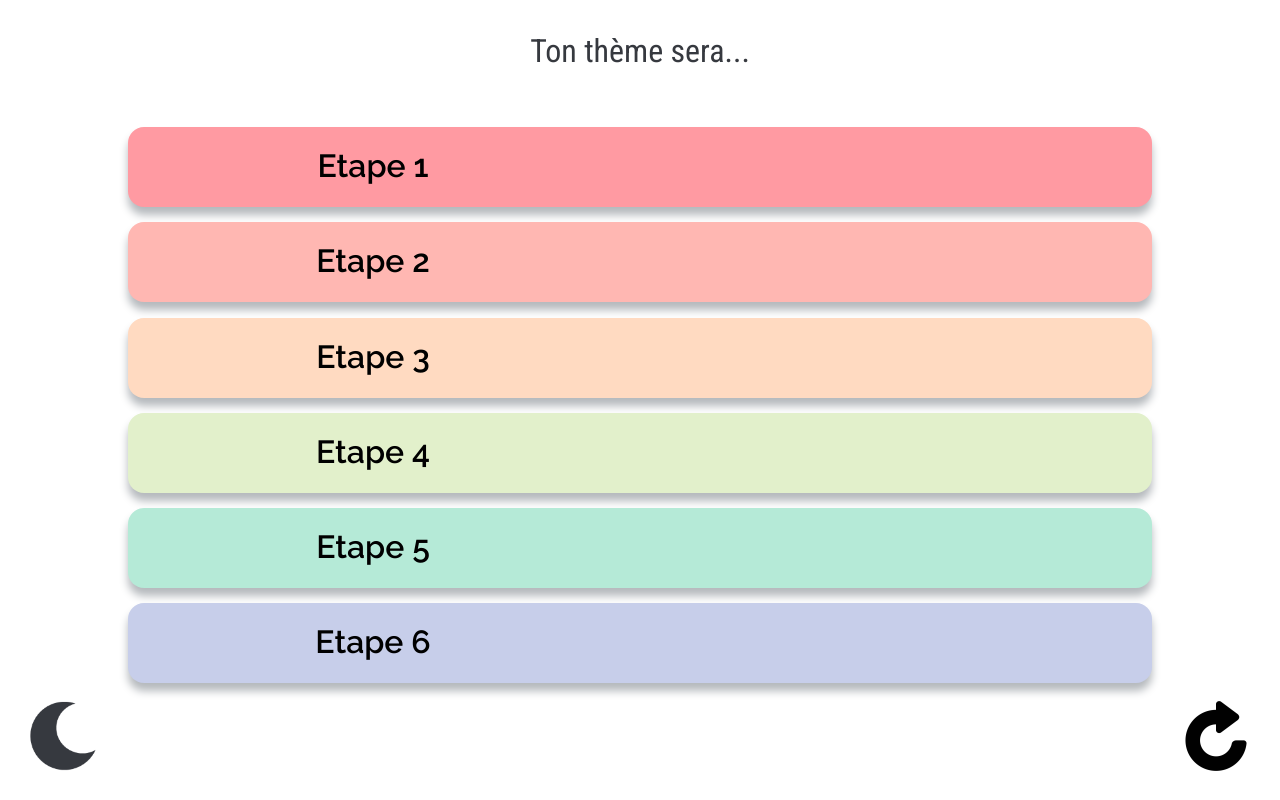
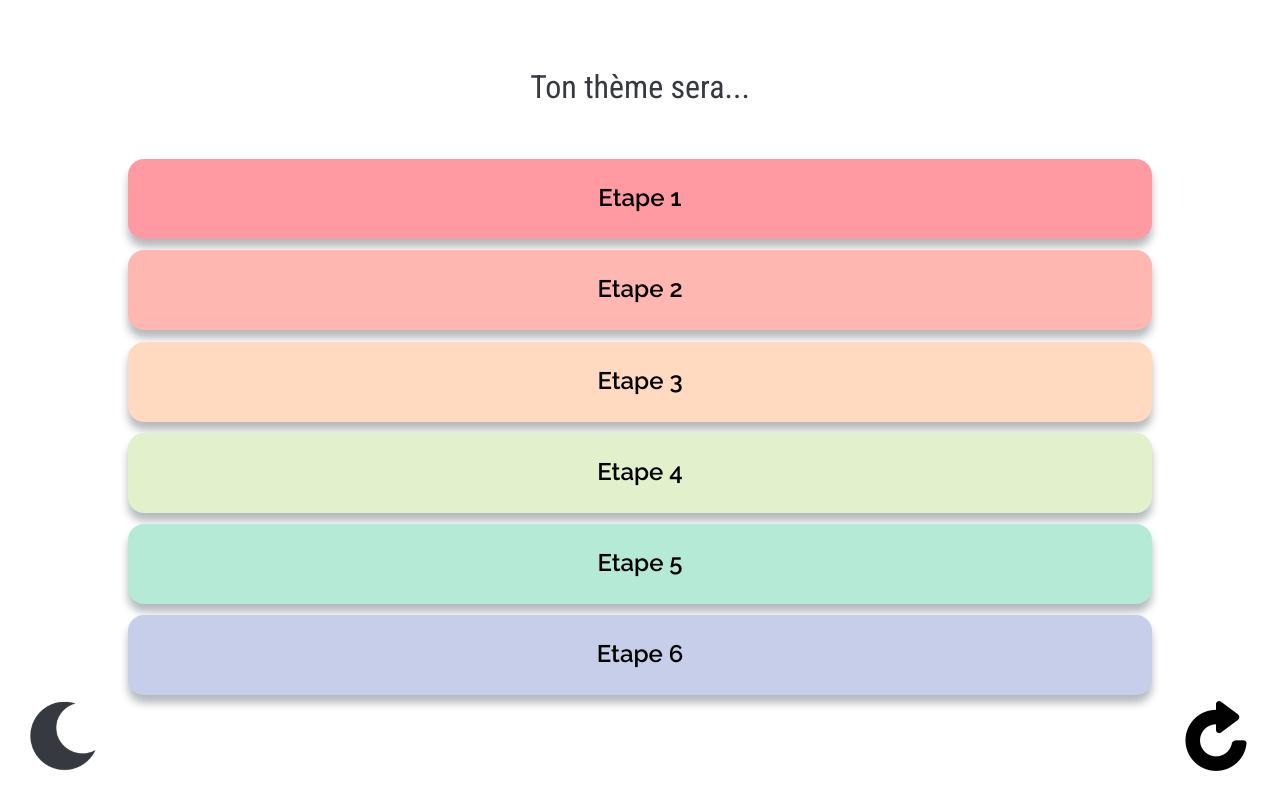
Before and after one commit to ArthurTakase/Random-Story, a plain HTML site: page index_mobile.html in a window 1280 px wide. Drawn offline with Linux system fonts and the light colour scheme.

Commit message:
align text

```diff
--- a/css/story_mobile.css
+++ b/css/story_mobile.css
@@ -17,6 +17,7 @@ body {
 .dice {
   display: inline-block;
   text-align: center;
+  vertical-align: middle;
   width: 80vw;
   margin-bottom: 0.7rem;
   border-radius: 1rem;
@@ -32,10 +33,8 @@ body {
 
 .description_dice {
 	font-family: 'Raleway', sans-serif;
-	text-align: center;
-  vertical-align: middle;;
 	color: black;
-  font-size: 2rem;
+  font-size: 1.5rem;
 }
 
 .un {
--- a/index_mobile.html
+++ b/index_mobile.html
@@ -5,7 +5,7 @@
 	<!--Importation des CSS-->
 	<link rel="stylesheet" href="css/master.css">
 	<link rel="stylesheet" href="css/theme.css">
-	<link rel="stylesheet" href="css/story.css">
+	<!--<link rel="stylesheet" href="css/story.css">-->
 	<link rel="stylesheet" href="css/story_mobile.css">
 	<!--Importation du JS-->
 	<script src="js/themeswitch.js" type="text/javascript" defer></script>
@@ -25,6 +25,7 @@
 <body>
 	<!--Div principale-->
 			<!--Ecrire ici-->
+			<br><br>
 			<p class="dice title_story_mobile"><span id="theme">Ton thème sera...</span></p>
 			<!--Ecrire ici-->
 			<div class="dice un">
```
